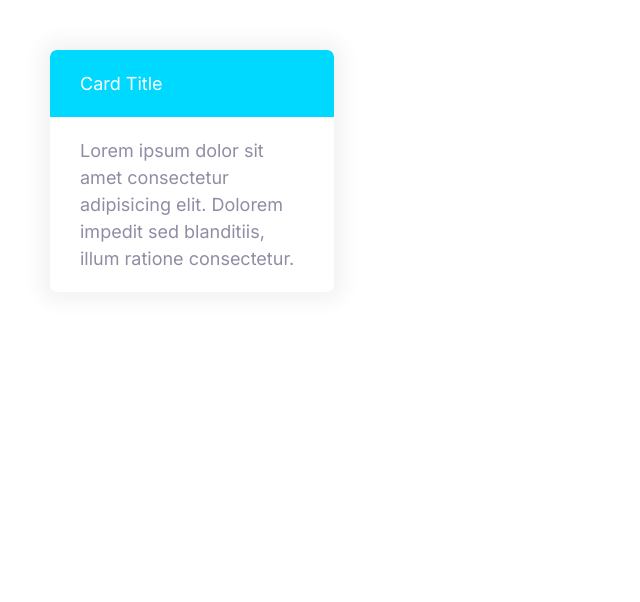
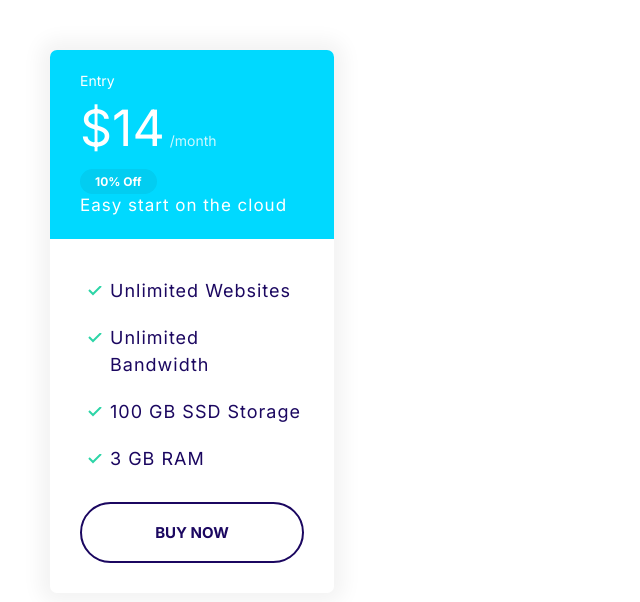
Before and after one commit to nemati7007/nemati, a plain HTML site: page index.html in a window 1280 px wide. Shown: the whole page, without its empty margins (0-640 px from the left). Drawn offline with Linux system fonts and the light colour scheme.

Commit message:
Define the styles for the plan component

```diff
--- a/css/styles.css
+++ b/css/styles.css
@@ -116,6 +116,7 @@ a {
 
 .badge--small {
   font-size: 1.6rem;
+  padding: 0.5rem 1.5rem;
 }
 
 @media screen and (min-width: 1024px) {
@@ -295,3 +296,56 @@ a {
   background: var(--color-secondary);
   color: #fff;
 }
+
+.card--secondary .badge--secondary {
+  background: #02cdf1;
+}
+
+/* Plans */
+.plan__name {
+  font-size: 2.4rem;
+  font-weight: 500;
+  color: #fff;
+  margin: 0;
+}
+
+.plan__price {
+  font-size: 6rem;
+}
+
+.plan__billing-cycle {
+  font-size: 2.4rem;
+  font-weight: 300;
+  opacity: 0.8;
+  margin-right: 1rem;
+}
+
+.plan__description {
+  font-size: 2rem;
+  font-weight: 300;
+  letter-spacing: 1px;
+  display: block;
+}
+
+.plan .list__item {
+  margin-bottom: 2rem;
+  letter-spacing: 1px;
+}
+
+@media screen and (min-width: 1024px) {
+  .plan__name {
+    font-size: 1.4rem;
+  }
+
+  .plan__price {
+    font-size: 5rem;
+  }
+
+  .plan__billing-cycle {
+    font-size: 1.4rem;
+  }
+
+  .plan__description {
+    font-size: 1.7rem;
+  }
+}
--- a/index.html
+++ b/index.html
@@ -15,11 +15,24 @@
   </head>
   <body>
     <div style="width: 30%; padding: 5rem">
-      <div class="card card--secondary">
-        <header class="card__header">Card Title</header>
-        <div class="card__body">
-          Lorem ipsum dolor sit amet consectetur adipisicing elit. Dolorem
-          impedit sed blanditiis, illum ratione consectetur.
+      <div class="plan">
+        <div class="card card--secondary">
+          <header class="card__header">
+            <h3 class="plan__name">Entry</h3>
+            <span class="plan__price">$14</span>
+            <span class="plan__billing-cycle">/month</span>
+            <span class="badge badge--secondary badge--small">10% Off</span>
+            <span class="plan__description">Easy start on the cloud</span>
+          </header>
+          <div class="card__body">
+            <ul class="list list--tick">
+              <li class="list__item">Unlimited Websites</li>
+              <li class="list__item">Unlimited Bandwidth</li>
+              <li class="list__item">100 GB SSD Storage</li>
+              <li class="list__item">3 GB RAM</li>
+            </ul>
+            <button class="btn btn--outline btn--block">Buy now</button>
+          </div>
         </div>
       </div>
     </div>
```
